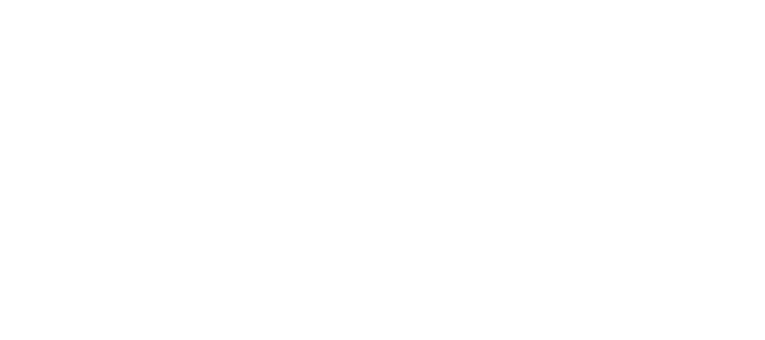
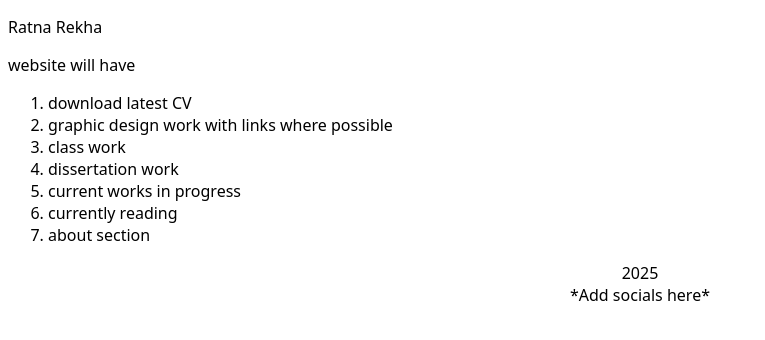
Before and after one commit to ratnarekham/my_portfolio, a plain HTML site: page index.html in a window 1280 px wide. Shown: the whole page, without its empty margins (0-765 px from the left). Drawn offline with Linux system fonts and the light colour scheme.

Commit message:
added skeleton

```diff
--- a/index.html
+++ b/index.html
@@ -4,11 +4,35 @@
 <head>
     <meta charset="UTF-8">
     <meta name="viewport" content="width=device-width, initial-scale=1.0">
-    <title>Document</title>
+    <link rel="stylesheet" href="style.css">
+    <title>Portfolio</title>
 </head>
 
 <body>
-
+    <div class="header">
+        <p>
+            Ratna Rekha
+        </p>
+    </div>
+    <div class="main">
+        <p> website will have
+        <ol>
+            <li>download latest CV </li>
+            <li>graphic design work with links where possible </li>
+            <li> class work </li>
+            <li> dissertation work </li>
+            <li> current works in progress</li>
+            <li> currently reading</li>
+            <li> about section</li>
+        </ol>
+        </p>
+    </div>
+    <div class="footer">
+        <p>
+            2025<br>
+            *Add socials here*
+        </p>
+    </div>
 </body>
 
 </html>
--- /dev/null
+++ b/style.css
@@ -0,0 +1,11 @@
+* {
+  box-sizing: border-box;
+  font-family: system-ui, -apple-system, BlinkMacSystemFont, "Segoe UI", Roboto,
+    Oxygen, Ubuntu, Cantarell, "Open Sans", "Helvetica Neue", sans-serif;
+}
+.header {
+  text-align: left;
+}
+.footer {
+  text-align: center;
+}
```
